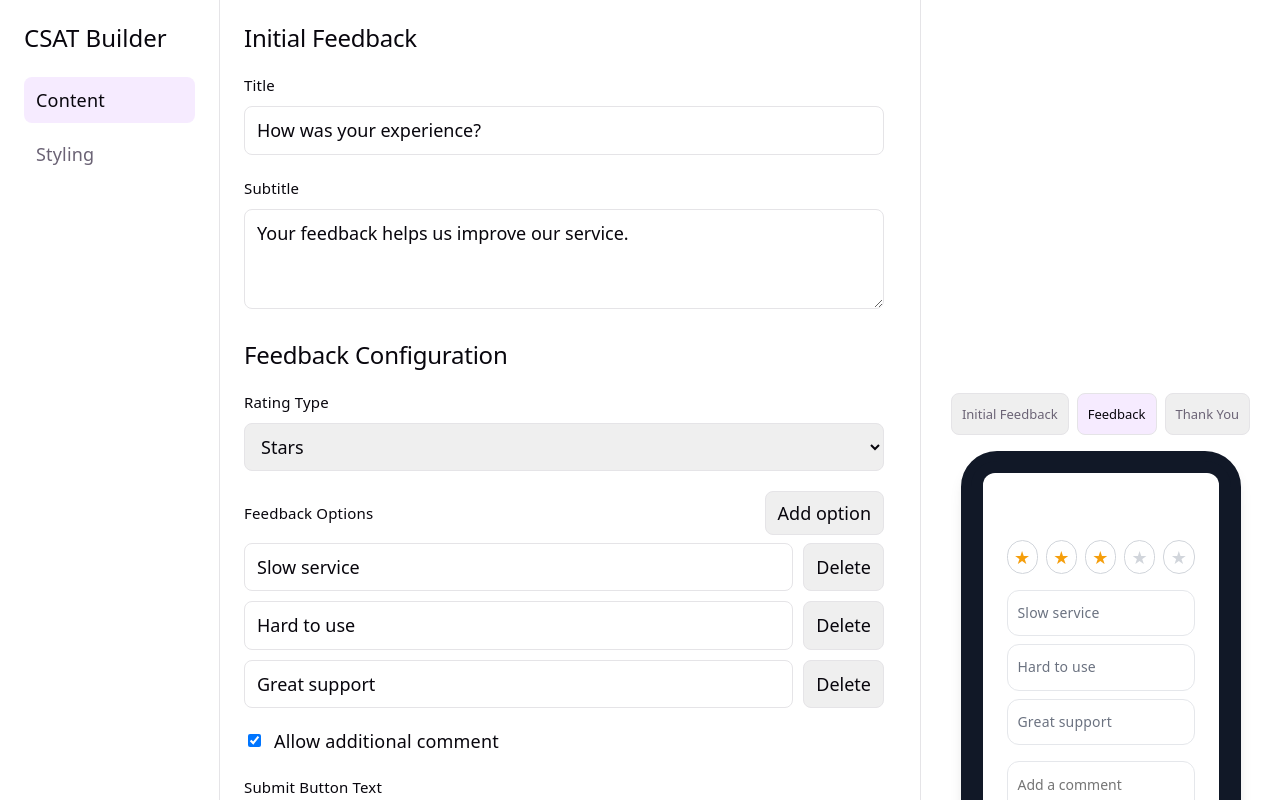
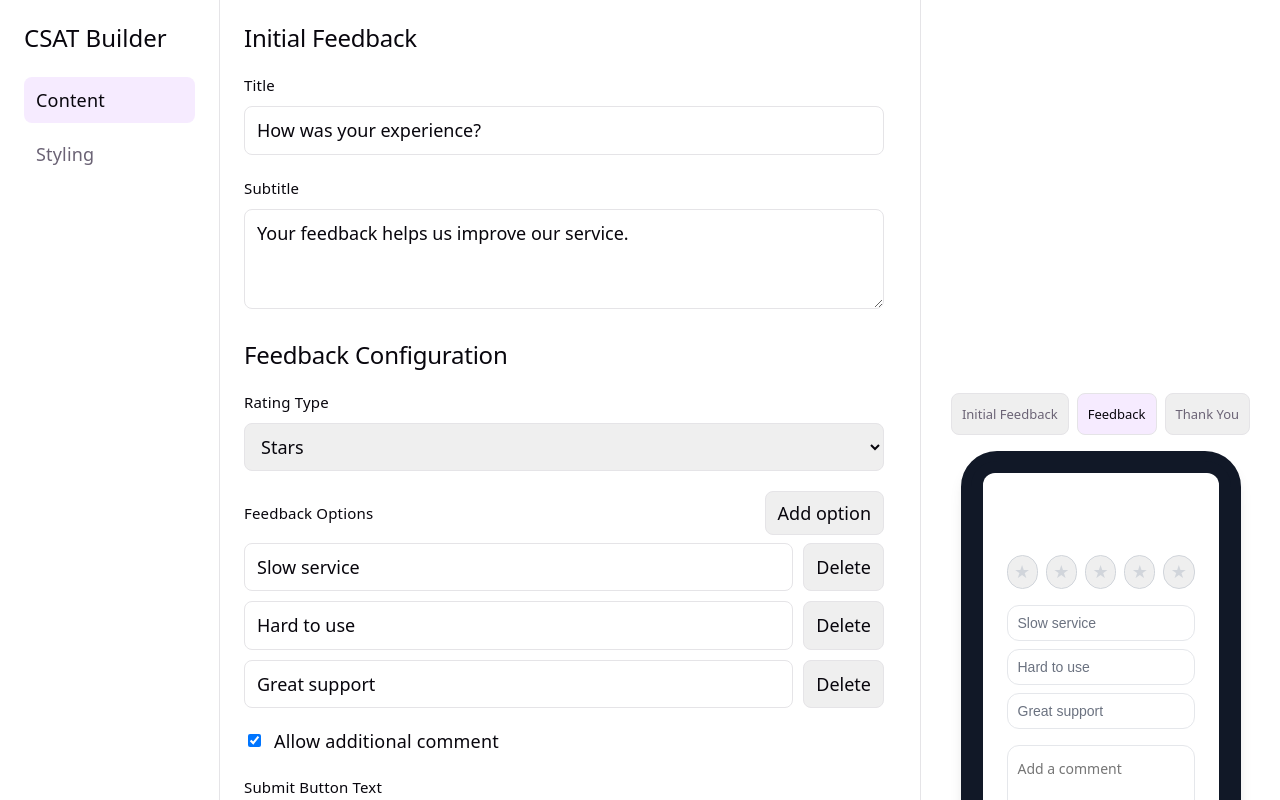
Before and after one commit to MeenakshiThapliyal09/CSAT_Campaign_builder, a React (Vite) app: page /content in a window 1280 px wide. Both pictures are taken after a click on the button "Feedback". Shown: the top 800 px of the page. Built offline with nearby package versions, Linux system fonts and the light colour scheme.

Commit message:
Add interactive preview flow

```diff
--- a/src/components/preview/MobilePreview.tsx
+++ b/src/components/preview/MobilePreview.tsx
@@ -7,7 +7,11 @@ function MobilePreview() {
   const { campaign } = useCampaign();
   const [activeScreen, setActiveScreen] = useState<PreviewScreen>('initial');
   const styles = campaign.styles;
-  const selectedRatingCount = 3;
+
+  // Local interactive state for the preview only
+  const [selectedRating, setSelectedRating] = useState<number | null>(null);
+  const [selectedOptions, setSelectedOptions] = useState<string[]>([]);
+  const [comment, setComment] = useState<string>('');
 
   const screenStyle: CSSProperties = {
     backgroundColor: styles.backgroundColor,
@@ -39,7 +43,7 @@ function MobilePreview() {
   };
 
   function getRatingStyle(rating: number): CSSProperties {
-    const isSelected = rating <= selectedRatingCount;
+    const isSelected = selectedRating !== null ? rating <= selectedRating : false;
 
     if (campaign.feedback.ratingType === 'numbers') {
       return {
@@ -64,9 +68,16 @@ function MobilePreview() {
       return (
         <div className="preview-rating" aria-label="Rating options">
           {[1, 2, 3, 4, 5].map((rating) => (
-            <span className="preview-rating__number" key={rating} style={getRatingStyle(rating)}>
+            <button
+              key={rating}
+              type="button"
+              className="preview-rating__number"
+              style={{ ...getRatingStyle(rating), cursor: 'pointer' }}
+              onClick={() => setSelectedRating(rating)}
+              aria-pressed={selectedRating === rating}
+            >
               {rating}
-            </span>
+            </button>
           ))}
         </div>
       );
@@ -75,9 +86,16 @@ function MobilePreview() {
     return (
       <div className="preview-rating" aria-label="Rating options">
         {[1, 2, 3, 4, 5].map((rating) => (
-          <span className="preview-rating__star" key={rating} style={getRatingStyle(rating)}>
+          <button
+            key={rating}
+            type="button"
+            className="preview-rating__star"
+            style={{ ...getRatingStyle(rating), cursor: 'pointer' }}
+            onClick={() => setSelectedRating(rating)}
+            aria-pressed={selectedRating === rating}
+          >
             {'\u2605'}
-          </span>
+          </button>
         ))}
       </div>
     );
@@ -90,28 +108,42 @@ function MobilePreview() {
           {renderRating()}
 
           <div className="preview-options">
-            {campaign.feedback.options.map((option) => (
-              <div
-                className="preview-option"
+            {campaign.feedback.options.map((option) => {
+              const isSelected = selectedOptions.includes(option.id);
+              return (
+                <button
                   key={option.id}
+                  type="button"
+                  className={`preview-option${isSelected ? ' selected' : ''}`}
+                  onClick={() =>
+                    setSelectedOptions((prev) =>
+                      prev.includes(option.id) ? prev.filter((id) => id !== option.id) : [...prev, option.id]
+                    )
+                  }
                   style={{
                     borderRadius: styles.borderRadius,
-                  color: styles.subtitleColor,
+                    color: isSelected ? styles.buttonTextColor : styles.subtitleColor,
                     fontSize: styles.fontSize - 2,
                     fontWeight: styles.fontWeight,
+                    backgroundColor: isSelected ? styles.buttonColor : 'transparent',
+                    borderColor: isSelected ? styles.buttonColor : undefined,
+                    textAlign: 'left',
+                    cursor: 'pointer',
                   }}
                 >
                   {option.label}
-              </div>
-            ))}
+                </button>
+              );
+            })}
           </div>
 
           {campaign.feedback.allowAdditionalComment && (
             <textarea
               className="preview-comment"
               placeholder="Add a comment"
-              readOnly
               rows={3}
+              value={comment}
+              onChange={(e) => setComment(e.target.value)}
               style={{
                 borderRadius: styles.borderRadius,
                 color: styles.subtitleColor,
@@ -121,7 +153,12 @@ function MobilePreview() {
             />
           )}
 
-          <button className="preview-button" type="button" style={buttonStyle}>
+          <button
+            className="preview-button"
+            type="button"
+            style={buttonStyle}
+            onClick={() => setActiveScreen('thankYou')}
+          >
             {campaign.feedback.submitButtonText}
           </button>
         </div>
@@ -141,7 +178,18 @@ function MobilePreview() {
           )}
           <h2 style={titleStyle}>{campaign.thankYou.title}</h2>
           <p style={subtitleStyle}>{campaign.thankYou.subtitle}</p>
-          <button className="preview-button" type="button" style={buttonStyle}>
+          <button
+            className="preview-button"
+            type="button"
+            style={buttonStyle}
+            onClick={() => {
+              // reset local preview state and go back to initial
+              setSelectedRating(null);
+              setSelectedOptions([]);
+              setComment('');
+              setActiveScreen('initial');
+            }}
+          >
             {campaign.thankYou.buttonText}
           </button>
         </div>
@@ -152,6 +200,14 @@ function MobilePreview() {
         <div className="preview-content">
           <h2 style={titleStyle}>{campaign.initialFeedback.title}</h2>
           <p style={subtitleStyle}>{campaign.initialFeedback.subtitle}</p>
+          <button
+            className="preview-button"
+            type="button"
+            style={buttonStyle}
+            onClick={() => setActiveScreen('feedback')}
+          >
+            Continue
+          </button>
         </div>
     );
   }
@@ -196,7 +252,9 @@ function MobilePreview() {
 
       <div className="mobile-preview__device">
         <div className="mobile-preview__screen" style={screenStyle}>
+          <div className="preview-screen" key={activeScreen}>
             {renderScreen()}
+          </div>
         </div>
       </div>
     </section>
--- a/src/index.css
+++ b/src/index.css
@@ -219,6 +219,28 @@ p {
   height: 34px;
   justify-content: center;
   width: 34px;
+}
+
+.preview-rating__number[aria-pressed='true'],
+.preview-rating__star[aria-pressed='true'],
+.preview-option.selected {
+  transform: translateY(-2px);
+  box-shadow: 0 6px 12px rgba(0, 0, 0, 0.08);
+}
+
+.preview-screen {
+  height: 100%;
+  transition: opacity 240ms ease, transform 240ms ease;
+}
+
+.preview-screen-enter {
+  opacity: 0;
+  transform: translateY(6px);
+}
+
+.preview-screen-exit {
+  opacity: 0;
+  transform: translateY(-6px);
 }
 
 .preview-options {
```
Lines whose indentation alone changed are shown as unchanged.
